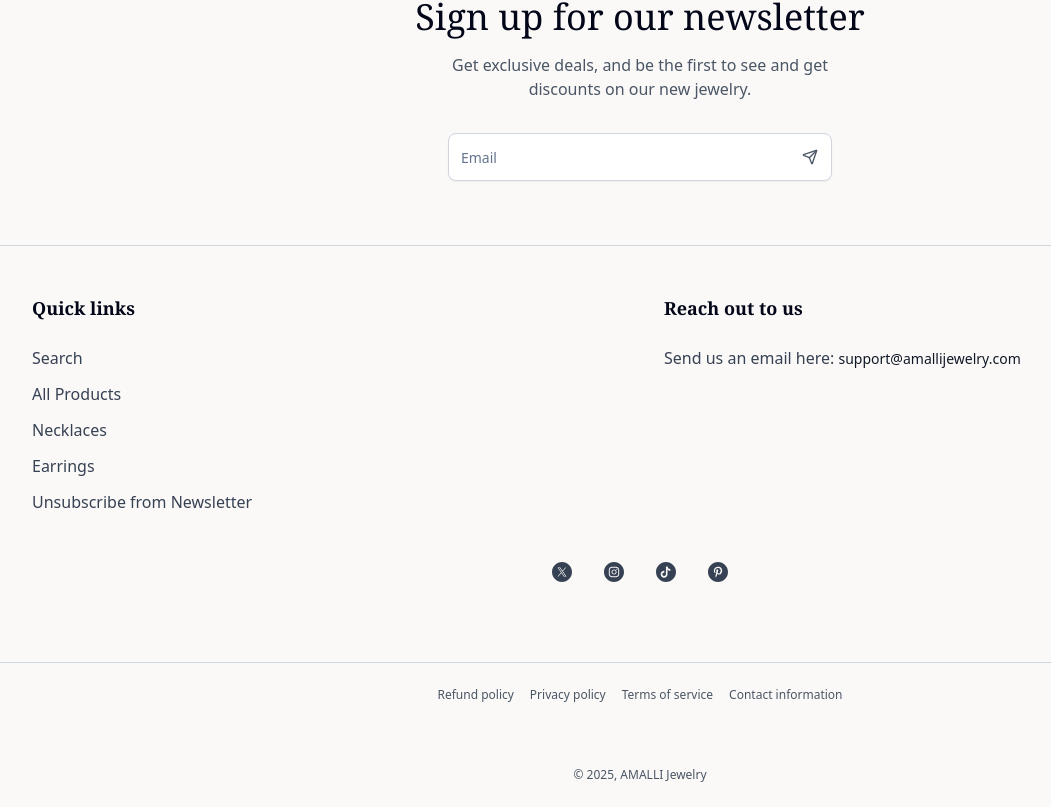
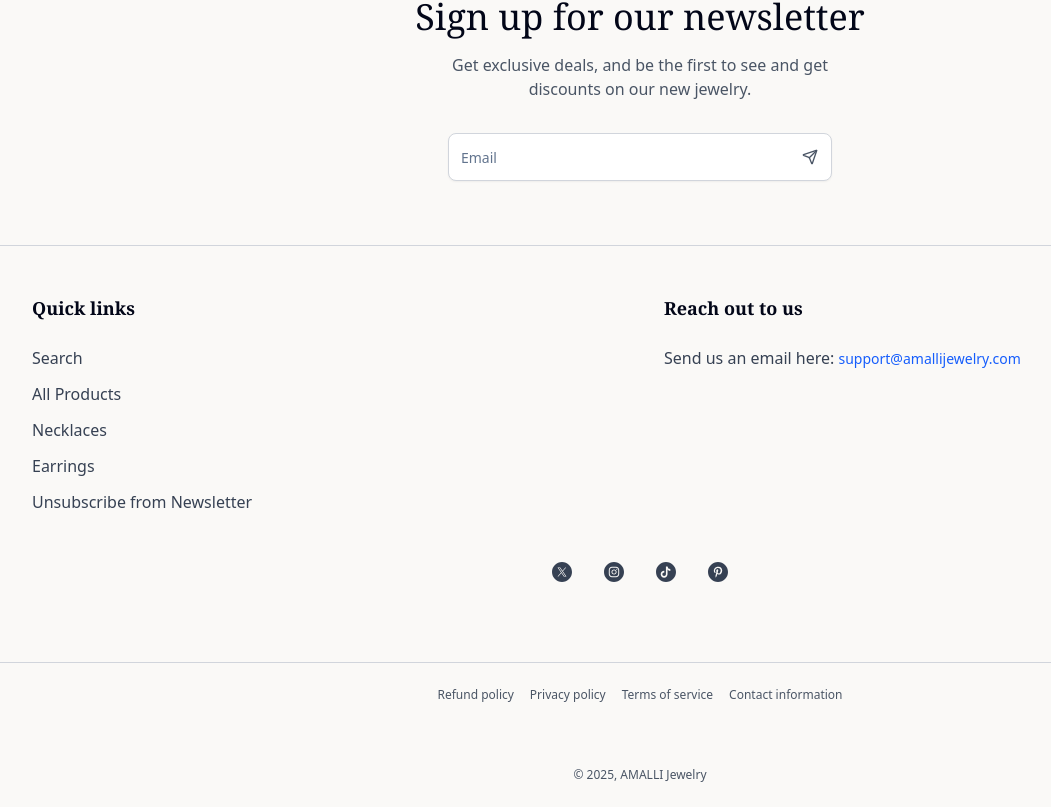
Before and after one commit to pwamoreno/amalli, a React (Vite) app in the folder client/amalli/: page / in a window 1280 px wide. Shown: the part 1377-2184 px from the top of the page, without its empty margins (0-1051 px from the left). Built offline with nearby package versions, Linux system fonts and the light colour scheme; no server answers.

Commit message:
styling footer

```diff
--- a/client/amalli/src/components/shopping-view/footer.jsx
+++ b/client/amalli/src/components/shopping-view/footer.jsx
@@ -141,8 +141,8 @@ const ShoppingFooter = () => {
               <div className="mb-6">
                 <span className="text-gray-700">Send us an email here: </span>
                 <a
-                  href="mailto:support@amalli.com"
-                  className="text-gray-900 font-medium text-sm hover:text-gray-700 transition-colors"
+                  href="mailto:support@amallijewelry.com"
+                  className="font-medium text-sm text-blue-600 hover:underline transition-colors"
                 >
                   support@amallijewelry.com
                 </a>
```
